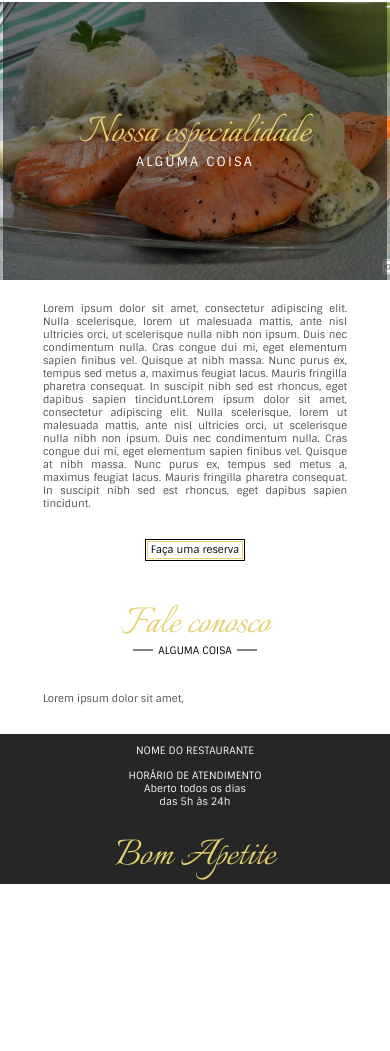
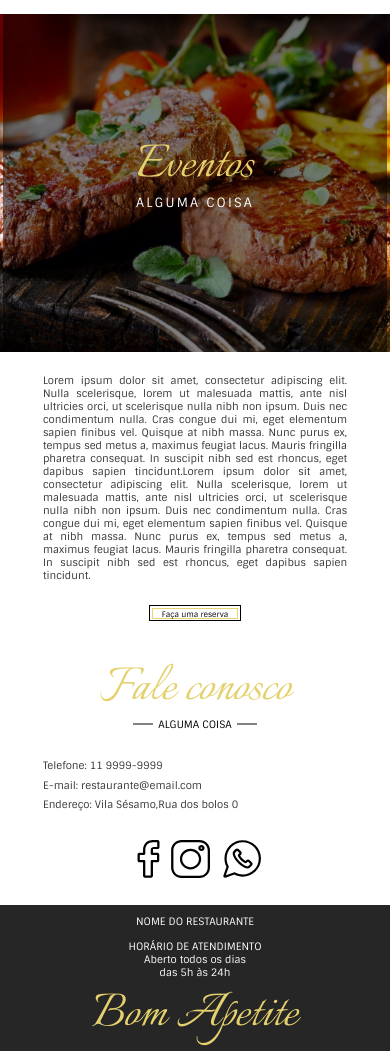
Before and after one commit to LucasMS115/Restaurante, a React (Create React App) app in the folder client/: page /#/ in a window 390 px wide. Shown: the part 831-1882 px from the top of the page. Before the commit the page ends 1715 px from the top, so only its background shows below. Built offline with nearby package versions, Linux system fonts and the light colour scheme; the HTML template or start-up script is replaced by a standard one.

Commit message:
Finalização da Home
Co-authored-by: Giovana Armani <giovana_armani@usp.br>

```diff
--- a/client/src/assets/styles/global.css
+++ b/client/src/assets/styles/global.css
@@ -3,7 +3,7 @@
     --color-white: #ffffff;
     --color-gold: #E9D56F;
     --color-grey-1: #333333;
-    --color-grey-2: #333333;
+    --color-grey-2: #272626;
     --color-black: #000000;
 
     /*10 pixels (100% = 16 pixels)*/
@@ -82,7 +82,18 @@ span{
     font-style: normal;
     font-weight: normal;
     font-size: 13rem;
-    margin-bottom: -5rem;
+    margin: 0;
+    /* margin-bottom: -5rem; */
+}
+
+.titulo2 {
+    filter: brightness(98%);
+    color: var(--color-gold);
+    font-family: Italianno;
+    font-style: normal;
+    font-weight: normal;
+    font-size: 8.5rem;
+    margin: 0;
 }
 
 .subtitulo1 {
@@ -95,31 +106,42 @@ span{
     margin: 0;
 }
 
-.titulo2 {
-    filter: brightness(98%);
-    color: var(--color-gold);
-    font-family: Italianno;
-    font-style: normal;
-    font-weight: normal;
-    font-size: 7rem;
-    margin: 3rem 0 0 0;
-}
 
 .subtitulo2 {
     font-family: Sintony;
     font-style: normal;
     font-weight: normal;
     font-size: 1.6rem;
-    margin: 0 0 0 0;
 }
 
 .paragrafo {
-    color: #4f4f4f;
+    color: var(--color-grey-1);
     font-family: Sintony;
     text-justify: auto;
     width: 78%;
+    margin: 0;
 }
 
+.social-icons-black{
+    display: flex;
+    align-items: center;
+    justify-content: center;
+    filter: brightness(100%);
+    margin: 3rem;
+}
+
+.social-icons-black a {
+    margin:1rem;
+}
+
+.social-icons-black img {
+    height: 6rem;
+    width: 6rem;
+}
+
+.pula-linha {
+    margin: 0 0 0 0;
+}
 
 @media (max-width: 400px) {
     :root {
@@ -133,12 +155,18 @@ span{
     }
 }
 
-
 @media (min-width: 700px) {
     :root {
         font-size: 60%;
     }
 }
+
+@media (max-width: 999px) {
+    .titulo2{
+        font-size: 9rem;
+    }
+}
+
 
 @media (min-width: 1000px) {
     :root {
--- a/client/src/components/Btn2.js
+++ b/client/src/components/Btn2.js
@@ -6,12 +6,12 @@ import {Link} from 'react-router-dom';
 export class Btn2 extends Component {
 
     state = {
-        heigth: "5vw",
-        width: "25vw",
+        heigth: "3.8vw",
+        width: "23vw",
         color1: "#E9D56F",
         color2: "black",
-        innerHeigth: "4vw",
-        innerWidth: "24vw",
+        innerHeigth: "2.3vw",
+        innerWidth: "21.5vw",
         link: "teste",
         text: "teste"
     }
@@ -20,12 +20,12 @@ export class Btn2 extends Component {
         display: 'flex',
         alignItens: 'center',
         justifyItens: 'center',
-        margin: '2vw'
+        margin: '3rem'
     }
 
     outStyle = () => {
         return {
-            border: `0.23rem solid ${this.state.color2}`,
+            border: `0.20rem solid ${this.state.color2}`,
             filter: 'brightness(100%)',
             width: this.state.width,
             height: this.state.heigth,
@@ -39,7 +39,7 @@ export class Btn2 extends Component {
 
     innerStyle = () => {
         return{
-            border: `0.23rem solid ${this.state.color1}`,
+            border: `0.20rem solid ${this.state.color1}`,
             filter: 'brightness(100%)',
             width: this.state.innerWidth,
             height: this.state.innerHeigth,
@@ -54,7 +54,7 @@ export class Btn2 extends Component {
     text = () => {
         return {
             color: this.state.color2,
-            fontSize:'1.6rem',
+            fontSize:'1.2rem',
             margin: 'auto'
         }
     }
--- a/client/src/components/Footer.js
+++ b/client/src/components/Footer.js
@@ -21,9 +21,9 @@ export class Footer extends Component {
             <div>
                 <div className="black-container">
                     <div className="footer-itens">
-                        <p>NOME DO RESTAURANTE</p>
-                        <NewlineText text={'HORÁRIO DE ATENDIMENTO\nAberto todos os dias\ndas 5h às 24h'} />
-                        <h2 className="title">Bom Apetite</h2>
+                        <p className="subtitulo2">NOME DO RESTAURANTE</p>
+                        <NewlineText className="subtitulo2" text={'HORÁRIO DE ATENDIMENTO\nAberto todos os dias\ndas 5h às 24h'} />
+                        <h2 className="titulo2">Bom Apetite</h2>
                     </div>
                 </div>
             </div>
--- a/client/src/components/Header.js
+++ b/client/src/components/Header.js
@@ -54,7 +54,7 @@ export class Header extends Component {
                         <a href='https://www.whatsapp.com/' target="blank"> <img src={wppWhite} className="item" alt="whats"/> </a>
                     </div>
 
-                    <h1 className="titulo1">{this.props.title}</h1>
+                    <h1 style={{marginBottom: "-5rem"}} className="titulo1">{this.props.title}</h1>
                     <h2 className="subtitulo1">{this.props.subtitle}</h2>
 
                     <div style={this.hidden()} className="sepContainer">
--- a/client/src/components/TextSection.js
+++ b/client/src/components/TextSection.js
@@ -5,35 +5,46 @@ import '../pages/Menu/styles/styles.css';
 import SepBlack from './SepBlack';
 import './styles/TextSection.css';
 
+
+function NewlineText(props) {
+    let id = 0;
+    const text = props.text;
+    console.log(text);
+    const newText = text.split('\\n').map(str => {
+        id++;
+        return <p style={{margin: "0.5rem"}} className='paragrafo pula-linha' key={id}>{str}</p>
+    });
+    console.log(newText);
+    return newText;
+    //Solução retirada de: https://forum.freecodecamp.org/t/newline-in-react-string-solved/68484
+}
 export class TextSection extends Component {
 
-    state = {
-
-    }
-
     filter = () => {
-        if(this.props.type !== "comFotoDeFundo") return {
-            position: "absolute",
-            visibility: "hidden"
-        }; else return {
+        if(this.props.type !== "comFotoDeFundo")
+             return {
+                position: "absolute",
+                visibility: "hidden"
+             };
+        else return {
                 display: "flex",
                 filter: "opacity(50%)",
                 position: "absolute",
                 width: "98.7vw",
-                height: "33vh",
+                height: "40vh",
                 backgroundColor: "black"
         }
     }
 
-    subtitleColor = () => {
-        let color = "";
+    subtitleStyle = () => {
+        let subStyle = "";
         if(this.props.type !== "comFotoDeFundo") {
-            color = "subtitulo2"
+            subStyle = "subtitulo2"
         } else {
-            color = "subtitulo1"
+            subStyle = "subtitulo1"
         }
 
-        return color;
+        return subStyle;
     }
 
     hidden1 = () => {
@@ -54,28 +65,24 @@ export class TextSection extends Component {
         return (
 
             <div className="especialidade">
+
                 <div className={this.props.type}>
-                    <div style={this.filter()} />
+                        <div style={this.filter()} />
 
-                    <div>
-                        <h1 className="titulo2" >{this.props.titulo}</h1>
+                        <h1 className={"titulo2"} >{this.props.titulo}</h1>
 
                         <div className="sepContainer" style={this.hidden1()}>
                             <SepBlack />
-                            <span className={this.subtitleColor()}>{this.props.subtitulo}</span>
+                            <span className={this.subtitleStyle()}>{this.props.subtitulo}</span>
                             <SepBlack />
                         </div>
 
                         <div className="sepContainer" style={this.hidden2()}>
-                            <span className={this.subtitleColor()}>{this.props.subtitulo}</span>
+                            <span className={this.subtitleStyle()}>{this.props.subtitulo}</span>
                         </div>
 
-
-                    </div>
-
                 </div>
-
-                <p className="paragrafo" >{this.props.texto}</p>
+                <NewlineText text={this.props.texto} />
             </div>
         )
     }
--- a/client/src/components/styles/Footer.css
+++ b/client/src/components/styles/Footer.css
@@ -1,5 +1,5 @@
 
-h2 {
+/* h2 {
     filter: brightness(98%);
     color: var(--color-gold);
     font-family: Italianno;
@@ -7,10 +7,8 @@ h2 {
     font-weight: normal;
     font-size: 7rem;
     margin: 3rem 0 0 0;
-}
-
-p {
-    filter: brightness(97%);
+}*/
+ p {
     color: var(--color-white);
     font-family: Sintony;
     font-style: normal;
@@ -19,7 +17,7 @@ p {
 }
 
 .black-container {
-    background-color: #272626;
+    background-color: var(--color-grey-2);
     display: flex;
     flex-direction: column;
     align-items: center;
@@ -32,12 +30,3 @@ p {
     align-items: center;
     margin: auto;
 }
-
-.pula-linha {
-    margin: 0 0 0 0;
-}
-
-@media (min-width: 700px) {
-
-
-}
--- a/client/src/components/styles/TextSection.css
+++ b/client/src/components/styles/TextSection.css
@@ -1,7 +1,7 @@
 .comFotoDeFundo {
     display: flex;
     flex-direction: column;
-    height: 33vh;
+    height: 40vh;
     width: 100%;
     background-image: url('../../assets/images/events-back.jpg');
     background-repeat: no-repeat;
@@ -9,7 +9,7 @@
     background-size: cover;
     justify-content: center;
     align-items: center;
-    margin-bottom: 2rem;
+    margin-bottom: 3rem;
 }
 
 .sepContainer{
@@ -17,7 +17,7 @@
 }
 
 .especialidade {
-    margin-top: 2.5rem;
+    margin-top: 5rem;
     margin-bottom: 2.5rem;
     display: flex;
     flex-direction: column;
--- a/client/src/components/testComponents/NavBarTest.js
+++ b/client/src/components/testComponents/NavBarTest.js
@@ -4,7 +4,7 @@ import NavBtTest from './NavBtTest';
 export class NavBarTest extends Component {
     render() {
         return (
-            <div style={{display:'flex', float: 'right'}}>
+            <div style={{display:'flex', right: '1rem', top:"0", position:"absolute"}}>
                 <NavBtTest path="/" name="Inicio"/>
                 <NavBtTest path="/Menu" name="Cardapio"/>
                 <NavBtTest path="/Reserves" name="Reservas"/>
--- a/client/src/pages/Home/index.js
+++ b/client/src/pages/Home/index.js
@@ -4,6 +4,10 @@ import Header from '../../components/Header';
 import Footer from '../../components/Footer';
 import TextSection from '../../components/TextSection';
 import Btn2 from '../../components/Btn2';
+import faceWhite from '../../assets/images/icons/icon-face-black.svg';
+import instaWhite from '../../assets/images/icons/icon-insta-black.svg';
+import wppWhite from '../../assets/images/icons/icon-wpp-black.svg';
+
 
 export class Home extends Component {
 
@@ -14,11 +18,11 @@ export class Home extends Component {
 
         btns: [
             {
-                text: "Cardapio",
+                text: "Cardápio",
                 path: "/working"
             },
             {
-                text: "Reserves",
+                text: "Reservas",
                 path: "/working"
             },
             {
@@ -31,15 +35,15 @@ export class Home extends Component {
 
         nav: [
             {
-                text: "Inicio",
+                text: "Início",
                 path: "/"
             },
             {
-                text: "Cardapio",
+                text: "Cardápio",
                 path: "/working"
             },
             {
-                text: "Reserves",
+                text: "Reservas",
                 path: "/working"
             },
             {
@@ -50,8 +54,14 @@ export class Home extends Component {
         ]
     }
 
+    componentDidMount() {
+        window.scrollTo(0, 0);
+    }
+
     render(){
+
         return(
+
             <div>
 
                 <Header
@@ -72,22 +82,32 @@ export class Home extends Component {
 
                 <TextSection
                     type="comFotoDeFundo"
-                    titulo="Nossa especialidade"
+                    titulo="Eventos"
                     subtitulo="ALGUMA COISA"
                     texto="Lorem ipsum dolor sit amet, consectetur adipiscing elit. Nulla scelerisque, lorem ut malesuada mattis, ante nisl ultricies orci, ut scelerisque nulla nibh non ipsum. Duis nec condimentum nulla. Cras congue dui mi, eget elementum sapien finibus vel. Quisque at nibh massa. Nunc purus ex, tempus sed metus a, maximus feugiat lacus. Mauris fringilla pharetra consequat. In suscipit nibh sed est rhoncus, eget dapibus sapien tincidunt.Lorem ipsum dolor sit amet, consectetur adipiscing elit. Nulla scelerisque, lorem ut malesuada mattis, ante nisl ultricies orci, ut scelerisque nulla nibh non ipsum. Duis nec condimentum nulla. Cras congue dui mi, eget elementum sapien finibus vel. Quisque at nibh massa. Nunc purus ex, tempus sed metus a, maximus feugiat lacus. Mauris fringilla pharetra consequat. In suscipit nibh sed est rhoncus, eget dapibus sapien tincidunt."
                 />
 
                 <Btn2
-                    path="/Reserves"
+                    path="/working"
                     text="Faça uma reserva"
                 />
+
 
                 <TextSection
                     type="normal"
                     titulo="Fale conosco"
                     subtitulo="ALGUMA COISA"
-                    texto="Lorem ipsum dolor sit amet, "
+                    texto='Telefone: 11 9999-9999 \n E-mail: restaurante@email.com \n Endereço: Vila Sésamo,Rua dos bolos 0'
                 />
+
+
+                    <div className="social-icons-black">
+                        <a href='https://www.facebook.com/' target="blank"> <img src={faceWhite} className="item" alt="face"/> </a>
+                        <a href='https://www.instagram.com/' target="blank">
+                             <img src={instaWhite} style={{marginLeft: "-1.4rem"}} className="item" alt="insta"/>
+                        </a>
+                        <a href='https://www.whatsapp.com/' target="blank"> <img src={wppWhite} className="item" alt="whats"/> </a>
+                    </div>
 
                 <Footer />
             </div>
--- a/client/src/pages/Teste/index.js
+++ b/client/src/pages/Teste/index.js
@@ -4,6 +4,7 @@ import './styles/styles.css';
 import CompTest from '../../components/testComponents/CompTest';
 import NavBarTest from '../../components/testComponents/NavBarTest';
 import Btn1 from '../../components/Btn1';
+import SvgTest from '../../components/testComponents/svgTest';
 
 
 const url = config.url;
@@ -108,13 +109,23 @@ class teste extends Component {
         paddingTop: '1rem'
     };
 
-    heroImg = {
-        height: '50vh',
-        width: '90vw',
-        backgroundPosition: 'center',
-        backgroundRepeat: 'no-repeat',
-        backgroundSize: 'cover',
-        position: 'relative'
+    nameStyle = {
+        color: "black",
+        fontSize: "2rem"
+    };
+
+    inputStyle = {
+        height: "1rem",
+        width: "30rem",
+        margin: "1rem",
+        padding: "1rem"
+    };
+
+    btnStyle = {
+        display: "flex",
+        textAlign:"center",
+        margin: "auto",
+        padding: "1rem"
     };
 
     // -----------------------------------------------------------------------------------------------
@@ -131,21 +142,21 @@ class teste extends Component {
 
                 {/* Show users */}
                 <h1>Usuarios:</h1>
-                <p>{this.state.users}</p>
-                <button type="button" onClick={this.usersNames}>Mostrar</button><br/><br/>
+                <p style={this.nameStyle}>{this.state.users}</p>
+                <button style={this.btnStyle} type="button" onClick={this.usersNames}>Mostrar</button><br/><br/>
                 {/* Show users */}
 
                 {/*  Create user */}
                 <form >
                     <h1>Criar usuario:</h1><br/>
                     <label htmlFor="name">Nome completo:</label>
-                    <input type="text" id="name" name="name" placeholder="Nome" value={this.state.name}
+                    <input style={this.inputStyle} type="text" id="name" name="name" placeholder="Nome" value={this.state.name}
                         onChange={this.nameChange}/><br/><br/>
                     <label htmlFor="email">Email:</label>
-                    <input type="text" id="email" name="email" placeholder="E-mail" value={this.state.email}
+                    <input style={this.inputStyle} type="text" id="email" name="email" placeholder="E-mail" value={this.state.email}
                         onChange={this.emailChange}/><br/><br/>
 
-                    <button type="button" onClick={this.addUser}>Registrar</button><br/><br/>
+                    <button style={this.btnStyle} type="button" onClick={this.addUser}>Registrar</button><br/><br/>
                 </form>
                 {/*  Create user */}
 
@@ -156,10 +167,12 @@ class teste extends Component {
                 <br/>
                 <br/>
                 <br/>
-                <Btn1/>
+                <Btn1 text="working" path="/working"/>
                 <br/>
                 <br/>
                 <br/>
+
+                <SvgTest />
 
             </div>
         );
--- a/client/src/pages/Working/index.js
+++ b/client/src/pages/Working/index.js
@@ -32,6 +32,10 @@ export class Home extends Component {
         ]
     }
 
+    componentDidMount() {
+        window.scrollTo(0, 0);
+    }
+
     render(){
         return(
             <div id="title">
```
Also changed, not shown: client/src/pages/Teste/styles/styles.css (+9 -1 lines), client/src/assets/images/events-back-old.jpg (added), client/src/assets/images/events-back.jpg.
